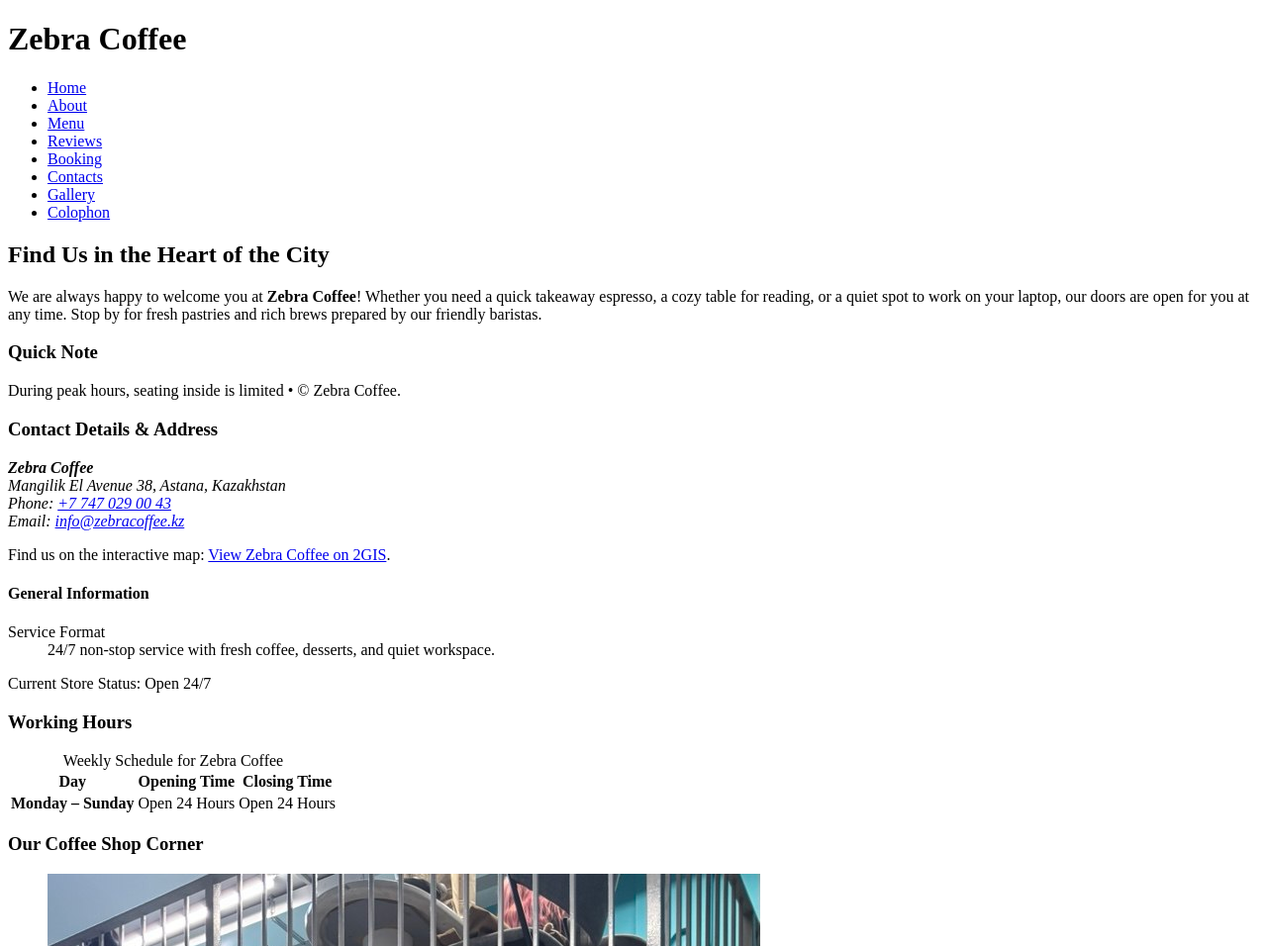
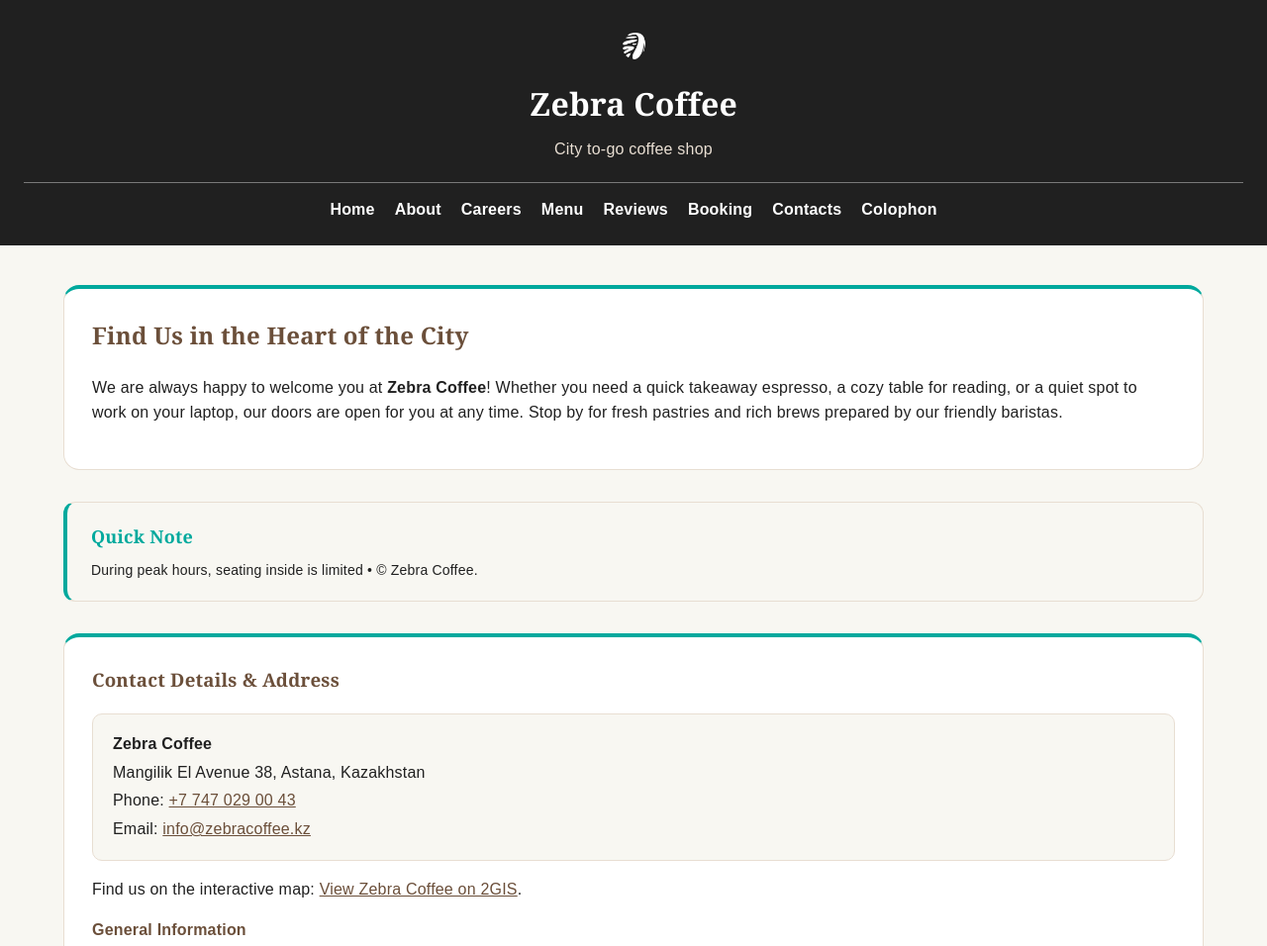
Before and after one commit to doni888-md/assignment1_zebracoffee, a plain HTML site: page contacts.html in a window 1280 px wide. Shown: the top 956 px of the page at 99% size. Drawn offline with Linux system fonts and the light colour scheme.

Commit message:
Finalize CSS styling for Korkem pages and update references

```diff
--- a/contacts.html
+++ b/contacts.html
@@ -6,25 +6,29 @@
     <meta name="description" content="Contacts and opening hours of Zebra Coffee in Astana.">
     <meta name="author" content="Korkem">
     <title>Contacts | Zebra Coffee</title>
+    <link rel="stylesheet" href="css/base.css">
+    <link rel="stylesheet" href="css/korkem.css">
+    <link rel="stylesheet" href="css/contacts.css">
 </head>
 <body>
     <!-- Author: Korkem -->
     <header>
+        <img src="images/logo.png" alt="Zebra Coffee Logo">
         <h1>Zebra Coffee</h1>
-    </header>
-
+        <p>City to-go coffee shop</p>
         <nav>
             <ul>
                 <li><a href="index.html">Home</a></li>
                 <li><a href="about.html">About</a></li>
+                <li><a href="career.html">Careers</a></li>
                 <li><a href="menu.html">Menu</a></li>
                 <li><a href="reviews.html">Reviews</a></li>
                 <li><a href="booking.html">Booking</a></li>
                 <li><a href="contacts.html">Contacts</a></li>
-            <li><a href="gallery.html">Gallery</a></li>
                 <li><a href="colophon.html">Colophon</a></li>
             </ul>
         </nav>
+    </header>
 
     <main>
         <section id="contacts-info">
--- /dev/null
+++ b/css/base.css
@@ -0,0 +1,116 @@
+/* Color palette:
+   Turquoise (#00A99D) — the main Zebra Coffee brand accent.
+   Off-white (#F8F7F2) — the main page background for a clean and warm look.
+   Espresso brown (#6B4F3A) — represents coffee and adds a warm accent.
+   Warm beige (#E8DED2) — creates a soft coffee-inspired background for content blocks.
+   Charcoal (#202020) — used for readable text and dark header/footer elements.
+*/
+
+* {
+    box-sizing: border-box;
+}
+
+/* body */
+
+body {
+    background-color: #F8F7F2;
+    color: #202020;
+    font-family: Arial, Helvetica, sans-serif;
+    font-size: 16px;
+    font-weight: 400;
+    line-height: 1.6;
+    letter-spacing: 0.2px;
+    margin: 0;
+}
+
+/* headings */
+
+h1, h2, h3 {
+    font-family: Georgia, "Times New Roman", serif;
+}
+
+/* header */
+
+header {
+    background-color: #202020;
+    color: white;
+    padding: 24px;
+    text-align: center;
+}
+
+header h1 {
+    margin: 0 0 8px;
+}
+
+header > p {
+    color: #E8DED2;
+    margin: 0 0 20px;
+}
+
+/* navigation */
+
+nav ul {
+    display: flex;
+    flex-direction: row;
+    justify-content: center;
+    align-items: center;
+    gap: 20px;
+    padding: 0;
+    margin: 0;
+    list-style: none;
+}
+
+/* navigation links */
+
+nav a {
+    color: white;
+    text-decoration: none;
+    font-weight: 600;
+}
+
+/* hover */
+
+nav a:hover {
+    color: #00A99D;
+}
+
+/* focus */
+
+nav a:focus {
+    outline: 2px solid #00A99D;
+    outline-offset: 3px;
+}
+
+/* links */
+
+a {
+    color: #6B4F3A;
+    text-decoration: underline;
+}
+
+/* main */
+
+main {
+    max-width: 1200px;
+    margin: 0 auto;
+    padding: 40px 24px;
+}
+
+/* sections */
+
+section {
+    margin-bottom: 48px;
+}
+
+/* footer */
+
+footer {
+    background-color: #202020;
+    color: white;
+    padding: 32px 24px;
+    text-align: center;
+}
+
+footer a {
+    color: #00A99D;
+}
--- /dev/null
+++ b/css/korkem.css
@@ -0,0 +1,262 @@
+/* ==========================================================================
+   Author: Korkem
+   Pages: Booking (booking.html) & Contacts (contacts.html)
+   ========================================================================== */
+
+/* --------------------------------------------------------------------------
+   1. Header Customization (Fixes giant logo & adds nav line)
+   -------------------------------------------------------------------------- */
+
+/* Limits the logo size specifically on Korkem's pages */
+header img {
+    width: 45px !important;
+    height: auto;
+    display: block;
+    margin: 0 auto 10px;
+}
+
+/* White translucent line above navigation */
+header nav {
+    border-top: 1px solid rgba(255, 255, 255, 0.4);
+    margin-top: 18px;
+    padding-top: 14px;
+}
+
+/* --------------------------------------------------------------------------
+   2. Main Layout Cards
+   -------------------------------------------------------------------------- */
+
+/* Modern card containers for sections on both pages */
+#booking-intro,
+#reservation-form-section,
+#contacts-info,
+#location-details,
+#opening-hours,
+#cozy-corner,
+main article {
+    background-color: #ffffff;
+    padding: 28px;
+    border-radius: 16px;
+    border: 1px solid #E8DED2;
+    border-top: 4px solid #00A99D;
+    margin-bottom: 32px;
+}
+
+main h2,
+main h3,
+main h4 {
+    color: #6B4F3A;
+    margin-top: 0;
+}
+
+/* --------------------------------------------------------------------------
+   3. Aside Callout Box & Badges
+   -------------------------------------------------------------------------- */
+
+aside {
+    position: relative;
+    background-color: #F8F7F2;
+    padding: 20px 24px;
+    border-radius: 12px;
+    border: 1px solid #E8DED2;
+    border-left: 4px solid #00A99D;
+    margin-bottom: 32px;
+}
+
+aside h3 {
+    color: #00A99D;
+    margin: 0 0 8px;
+    font-size: 18px;
+}
+
+aside p {
+    margin: 0;
+    font-size: 14px;
+}
+
+.status-badge {
+    display: inline-block;
+    padding: 6px 14px;
+    background-color: #00A99D;
+    color: #ffffff;
+    font-weight: 700;
+    font-size: 14px;
+    border-radius: 20px;
+}
+
+mark {
+    background-color: #E8DED2;
+    color: #6B4F3A;
+    padding: 2px 6px;
+    border-radius: 4px;
+    font-weight: 600;
+}
+
+/* --------------------------------------------------------------------------
+   4. Form Controls (Booking Page)
+   -------------------------------------------------------------------------- */
+
+fieldset {
+    border: 1px solid #E8DED2;
+    border-radius: 12px;
+    padding: 20px 24px;
+    margin-bottom: 24px;
+    background-color: #F8F7F2;
+}
+
+legend {
+    padding: 4px 12px;
+    background-color: #00A99D;
+    color: #ffffff;
+    font-weight: 700;
+    font-size: 14px;
+    border-radius: 6px;
+}
+
+label {
+    font-weight: 600;
+    color: #202020;
+    font-size: 15px;
+}
+
+input[type="text"],
+input[type="email"],
+input[type="tel"],
+input[type="number"],
+input[type="date"],
+input[type="time"],
+select,
+textarea {
+    width: 100%;
+    max-width: 480px;
+    padding: 10px 14px;
+    margin-top: 6px;
+    border: 1px solid #E8DED2;
+    border-radius: 8px;
+    font-family: inherit;
+    font-size: 15px;
+    background-color: #ffffff;
+    color: #202020;
+}
+
+input:focus,
+select:focus,
+textarea:focus {
+    outline: none;
+    border-color: #00A99D;
+    box-shadow: 0 0 0 3px rgba(0, 169, 157, 0.2);
+}
+
+button[type="submit"],
+button[type="reset"] {
+    padding: 12px 24px;
+    font-size: 15px;
+    font-weight: 700;
+    border-radius: 8px;
+    cursor: pointer;
+    border: none;
+}
+
+button[type="submit"] {
+    background-color: #00A99D;
+    color: #ffffff;
+    margin-right: 12px;
+}
+
+button[type="submit"]:hover {
+    background-color: #6B4F3A;
+}
+
+button[type="reset"] {
+    background-color: #E8DED2;
+    color: #202020;
+}
+
+/* --------------------------------------------------------------------------
+   5. Contacts Elements & Table
+   -------------------------------------------------------------------------- */
+
+address {
+    font-style: normal;
+    line-height: 1.8;
+    background-color: #F8F7F2;
+    padding: 16px 20px;
+    border-radius: 10px;
+    border: 1px solid #E8DED2;
+    margin-bottom: 16px;
+}
+
+table {
+    width: 100%;
+    border-collapse: separate;
+    border-spacing: 0;
+    margin-top: 16px;
+    border: 1px solid #E8DED2;
+    border-radius: 12px;
+    overflow: hidden;
+}
+
+caption {
+    margin-bottom: 12px;
+    color: #6B4F3A;
+    font-weight: 600;
+    text-align: left;
+}
+
+th {
+    background-color: #00A99D;
+    color: #ffffff;
+    padding: 14px 16px;
+    text-align: left;
+    font-weight: 700;
+}
+
+td {
+    padding: 14px 16px;
+    border-bottom: 1px solid #E8DED2;
+    background-color: #ffffff;
+}
+
+tbody tr:last-child td {
+    border-bottom: none;
+}
+
+tbody tr:hover td {
+    background-color: #F8F7F2;
+}
+
+figure {
+    margin: 20px 0 0;
+    background-color: #F8F7F2;
+    border-radius: 12px;
+    overflow: hidden;
+    border: 1px solid #E8DED2;
+}
+
+figure img {
+    width: 100%;
+    max-height: 400px;
+    object-fit: cover;
+    display: block;
+}
+
+figcaption {
+    padding: 12px 16px;
+    color: #6B4F3A;
+    font-size: 14px;
+    text-align: center;
+}
+
+dl {
+    margin-top: 16px;
+}
+
+dt {
+    font-weight: 700;
+    color: #6B4F3A;
+}
+
+dd {
+    margin-left: 0;
+    margin-bottom: 12px;
+}
```
Also changed, not shown: booking.html (+6 -3 lines), images/logo.png (added). Lines whose indentation alone changed are shown as unchanged.
